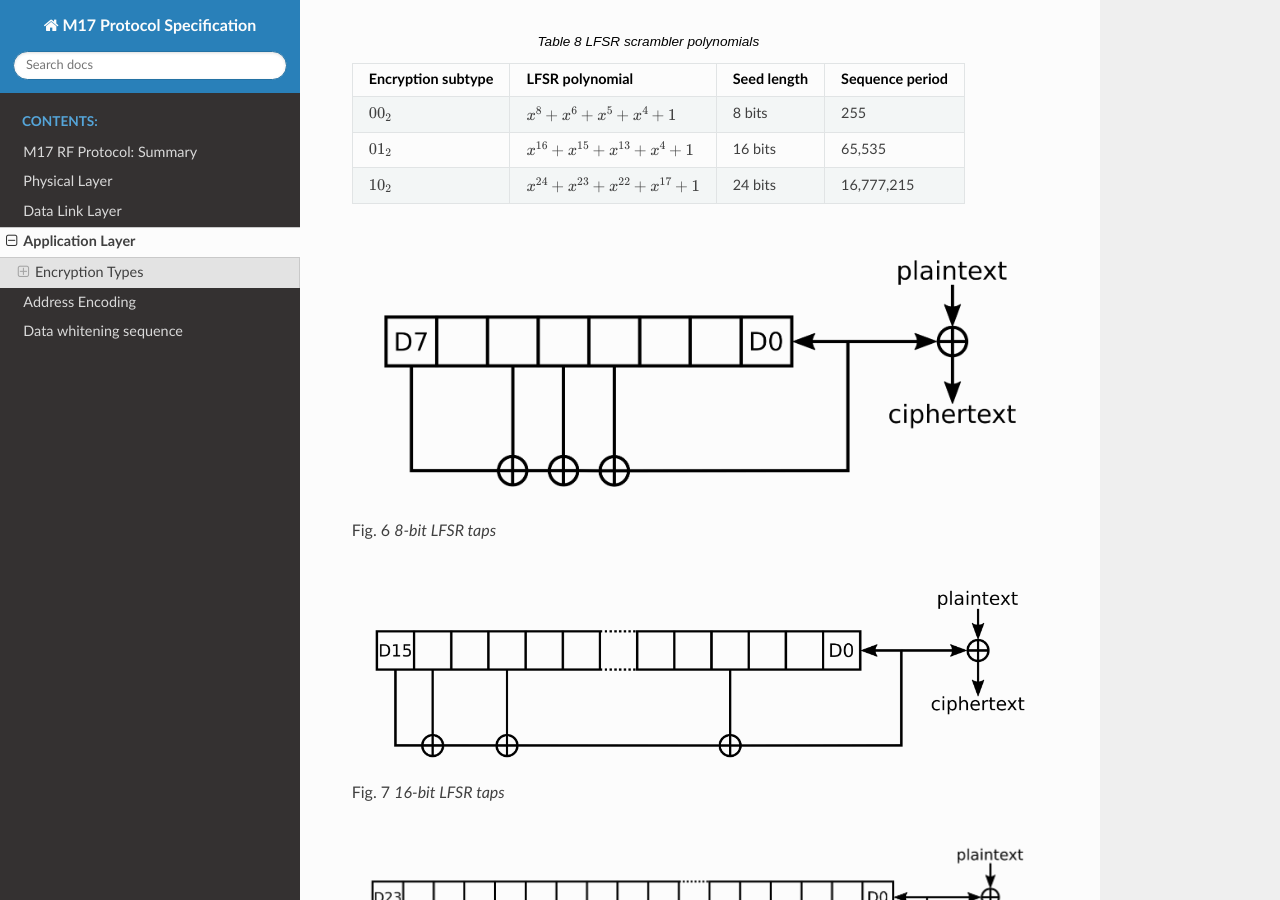
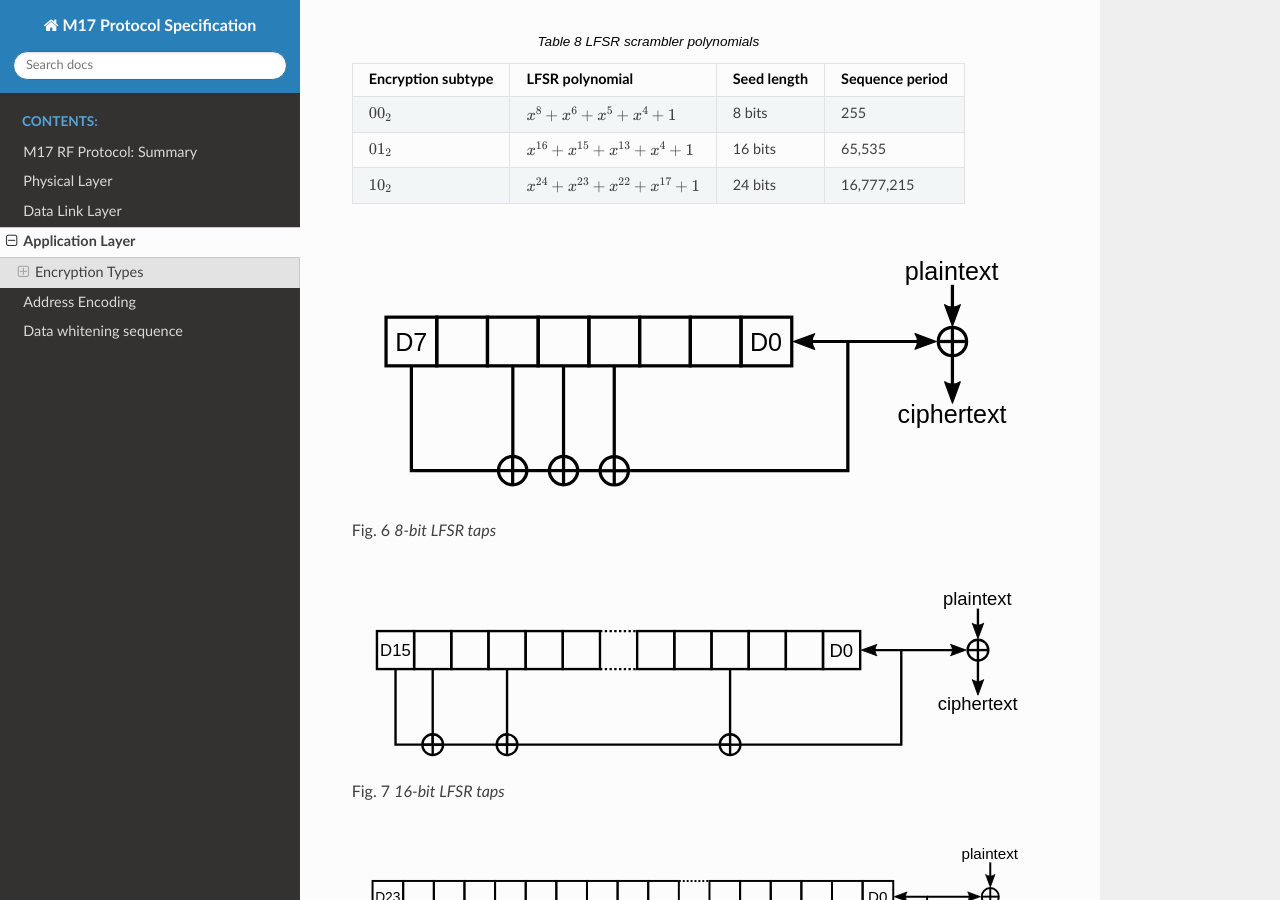
Before and after one commit to M17-Project/M17_spec, a Sphinx documentation site: the page built from docs/application_layer.rst, in a window 1280 px wide and 900 px high, scrolled down 775 px. Built offline with Sphinx 7.4.7 and the Read the Docs theme 2.0.0, drawn with Linux system fonts in a browser that asks for light colours.

Commit message:
docs: fix svg conversion

```diff
--- a/docs/application_layer.rst
+++ b/docs/application_layer.rst
@@ -52,15 +52,15 @@ algorithm.  Figures 5 to 8 show block diagrams of the algorithm
      - 24 bits
      - 16,777,215
 
-.. figure:: ../images/LFSR_8.png
+.. figure:: ../images/LFSR_8.svg
 
    8-bit LFSR taps
 
-.. figure:: ../images/LFSR_16.png
+.. figure:: ../images/LFSR_16.svg
 
    16-bit LFSR taps
 
-.. figure:: ../images/LFSR_24.png
+.. figure:: ../images/LFSR_24.svg
 
    24-bit LFSR taps
 
--- a/docs/conf.py
+++ b/docs/conf.py
@@ -41,7 +41,7 @@ release = 'DRAFT'
 extensions = [
     'sphinx_rtd_theme',
     'sphinx.ext.graphviz',
-    'sphinx.ext.imgconverter',
+    'sphinxcontrib.inkscapeconverter',
     'sphinx.ext.mathjax',
     'sphinx.ext.todo',
 ]
--- /dev/null
+++ b/docs/requirements.txt
@@ -0,0 +1 @@
+sphinxcontrib-svg2pdfconverter>=1.1.0
```
Also changed, not shown: images/LFSR_16.png (deleted), images/LFSR_24.png (deleted), images/LFSR_8.png (deleted), images/convolutional.png (deleted), images/dibits_modulator.svg.png (deleted), images/frame_encoding.png (deleted), images/link_setup_frame_encoding.png (deleted).
